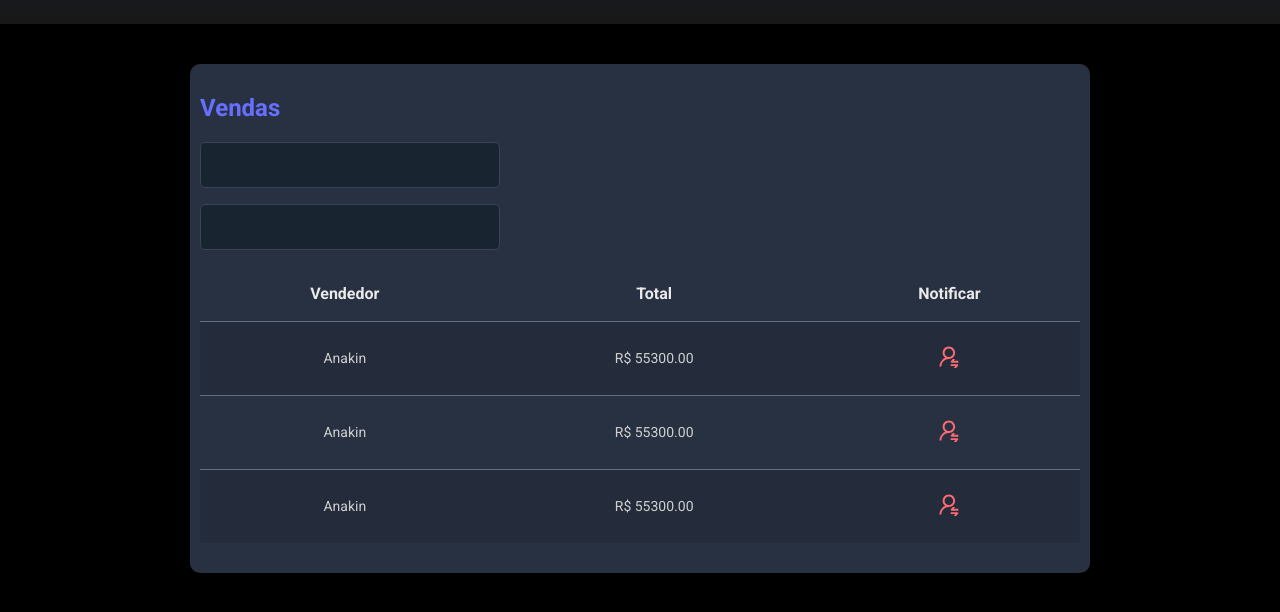
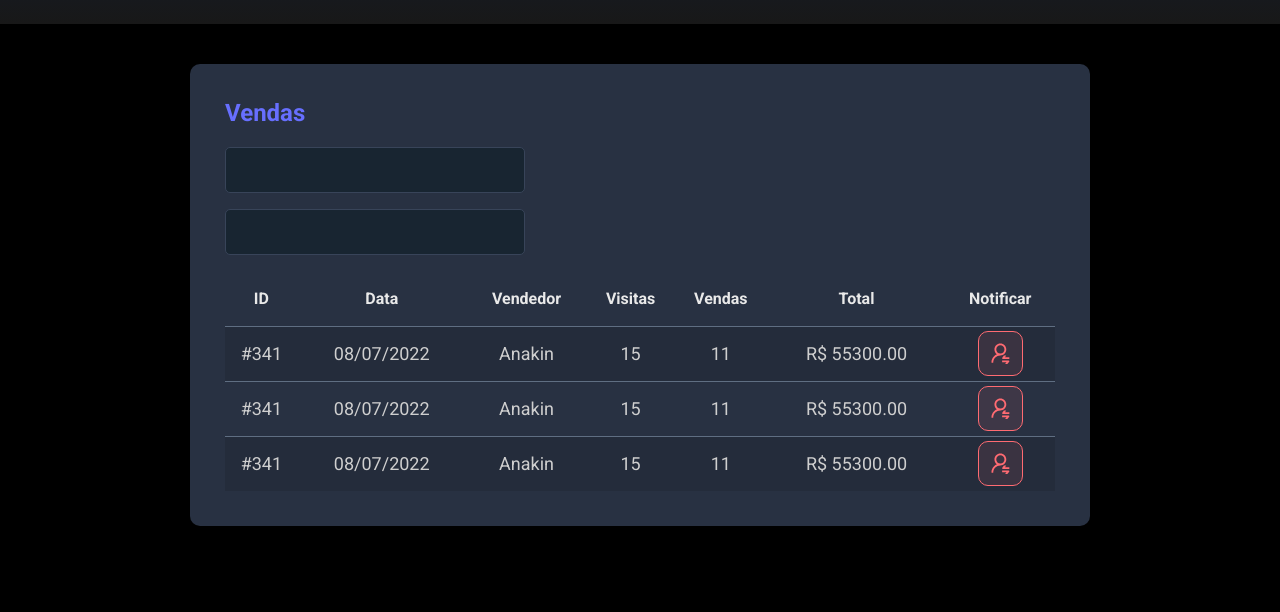
Before and after one commit to RafaelR4mos/dsmeta-react, a plain HTML site: page index.html in a window 1280 px wide. Shown: the part 196-808 px from the top of the page. Drawn offline with Linux system fonts and the light colour scheme.

Commit message:
finalizada versao estática do site

```diff
--- a/index.html
+++ b/index.html
@@ -40,26 +40,60 @@
                         <table class="dsmeta-sales-table">
                             <thead>
                                 <tr>
+                                    <th class="show992">ID</th>
+                                    <th class="show576">Data</th>
                                     <th>Vendedor</th>
+                                    <th class="show992">Visitas</th>
+                                    <th class="show992">Vendas</th>
                                     <th>Total</th>
                                     <th>Notificar</th>
                                 </tr>
                             </thead>
                             <tbody>
                                 <tr>
+                                    <td class="show992">#341</td>
+                                    <td class="show576">08/07/2022</td>
                                     <td>Anakin</td>
+                                    <td class="show992">15</td>
+                                    <td class="show992">11</td>
                                     <td>R$ 55300.00</td>
-                                    <td><img src="notification-icon.svg" alt="Notificar"></td>
+                                    <td>
+                                        <div class="dsmeta-red-btn-container">
+                                            <div class="dsmeta-red-btn">
+                                                <img src="notification-icon.svg" alt="Notificar">
+                                            </div>
+                                        </div>
+                                    </td>
                                 </tr>
                                 <tr>
+                                    <td class="show992">#341</td>
+                                    <td class="show576">08/07/2022</td>
                                     <td>Anakin</td>
+                                    <td class="show992">15</td>
+                                    <td class="show992">11</td>
                                     <td>R$ 55300.00</td>
-                                    <td><img src="notification-icon.svg" alt="Notificar"></td>
+                                    <td>
+                                        <div class="dsmeta-red-btn-container">
+                                            <div class="dsmeta-red-btn">
+                                                <img src="notification-icon.svg" alt="Notificar">
+                                            </div>
+                                        </div>
+                                    </td>
                                 </tr>
                                 <tr>
+                                    <td class="show992">#341</td>
+                                    <td class="show576">08/07/2022</td>
                                     <td>Anakin</td>
+                                    <td class="show992">15</td>
+                                    <td class="show992">11</td>
                                     <td>R$ 55300.00</td>
-                                    <td><img src="notification-icon.svg" alt="Notificar"></td>
+                                    <td>
+                                        <div class="dsmeta-red-btn-container">
+                                            <div class="dsmeta-red-btn">
+                                                <img src="notification-icon.svg" alt="Notificar">
+                                            </div>
+                                        </div>
+                                    </td>
                                 </tr>
                             </tbody>
                         </table>
--- a/styles.css
+++ b/styles.css
@@ -7,12 +7,15 @@
     padding: 0;
 }
 
-body, html {
+body,
+html {
     background-color: #000;
     color: #fff;
 }
 
-a, a:hover, a:visited {
+a,
+a:hover,
+a:visited {
     color: unset;
     text-decoration: none;
 }
@@ -68,8 +71,8 @@ header {
 }
 
 .dsmeta-form-control-container {
-  margin-bottom: 16px;
-  max-width: 300px;
+    margin-bottom: 16px;
+    max-width: 300px;
 }
 
 .dsmeta-form-control {
@@ -105,15 +108,68 @@ header {
 }
 
 .dsmeta-sales-table tbody tr {
-     height: 74px;
-     border-top: 1px solid #5F6E82;
+    height: 74px;
+    border-top: 1px solid #5F6E82;
 }
 
 
-.dsmeta-sales-table tbody tr:hover > td {
+.dsmeta-sales-table tbody tr:hover>td {
     background-color: #384459
 }
 
 .dsmeta-sales-table tbody tr:nth-child(odd) {
     background-color: #242C3B;
 }
+
+.dsmeta-red-btn-container {
+    display: flex;
+    justify-content: center;
+}
+
+.dsmeta-red-btn {
+    height: 45px;
+    width: 45px;
+    background: rgba(255, 107, 114, 0.1);
+    border: 1px solid #FF6B72;
+    border-radius: 10px;
+    display: flex;
+    align-items: center;
+    justify-content: center;
+    cursor: pointer;
+}
+
+.dsmeta-red-btn img {
+    width: 19px;
+}
+
+.show576 {
+    display: none;
+}
+
+.show992 {
+    display: none;
+}
+
+@media (min-width: 576px) {
+    .show576 {
+        display: table-cell;
+    }
+
+    .dsmeta-card {
+        padding: 35px;
+    }
+
+    .dsmeta-sales-table tbody tr {
+        height: 55px;
+    }
+
+    .dsmeta-sales-table tbody {
+        font-size: 18px;
+    }
+}
+
+@media (min-width: 992px) {
+    .show992 {
+        display: table-cell;
+    }
+}
```
Also changed, not shown: 1 other file.
